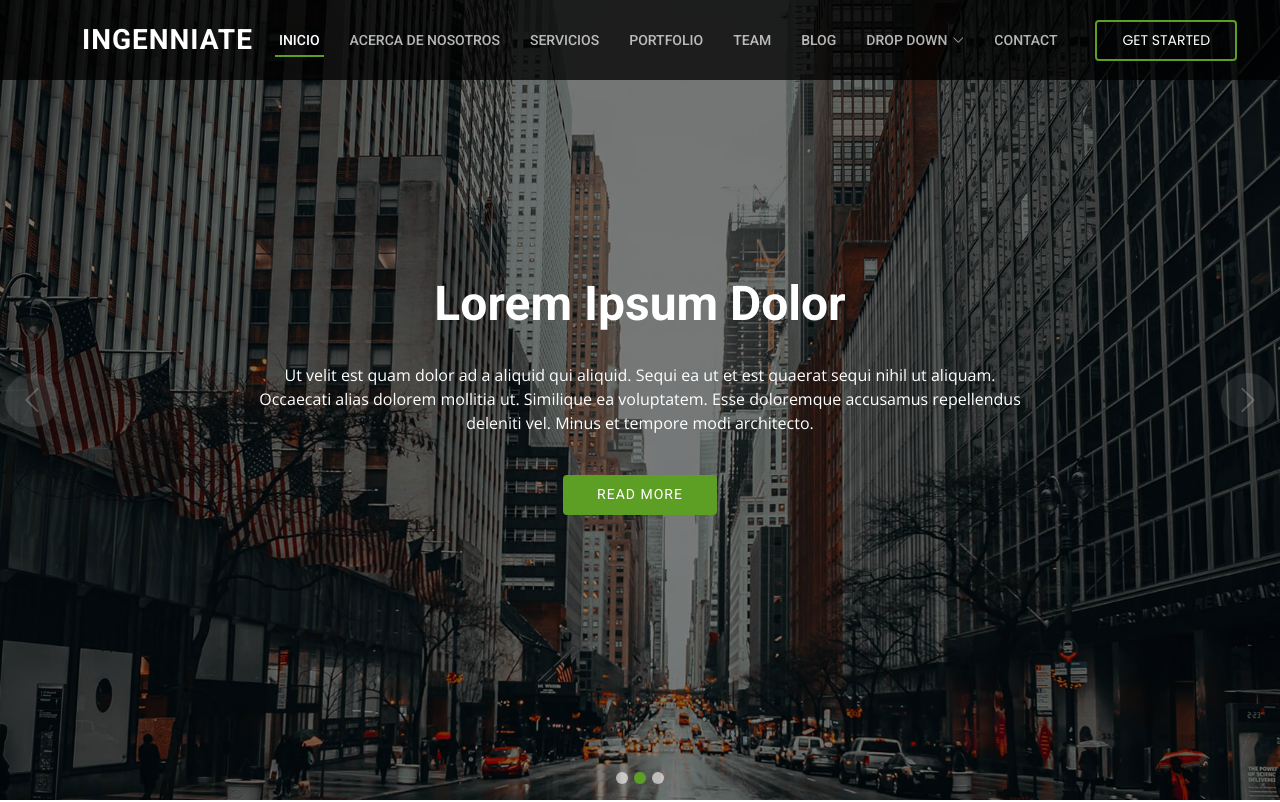
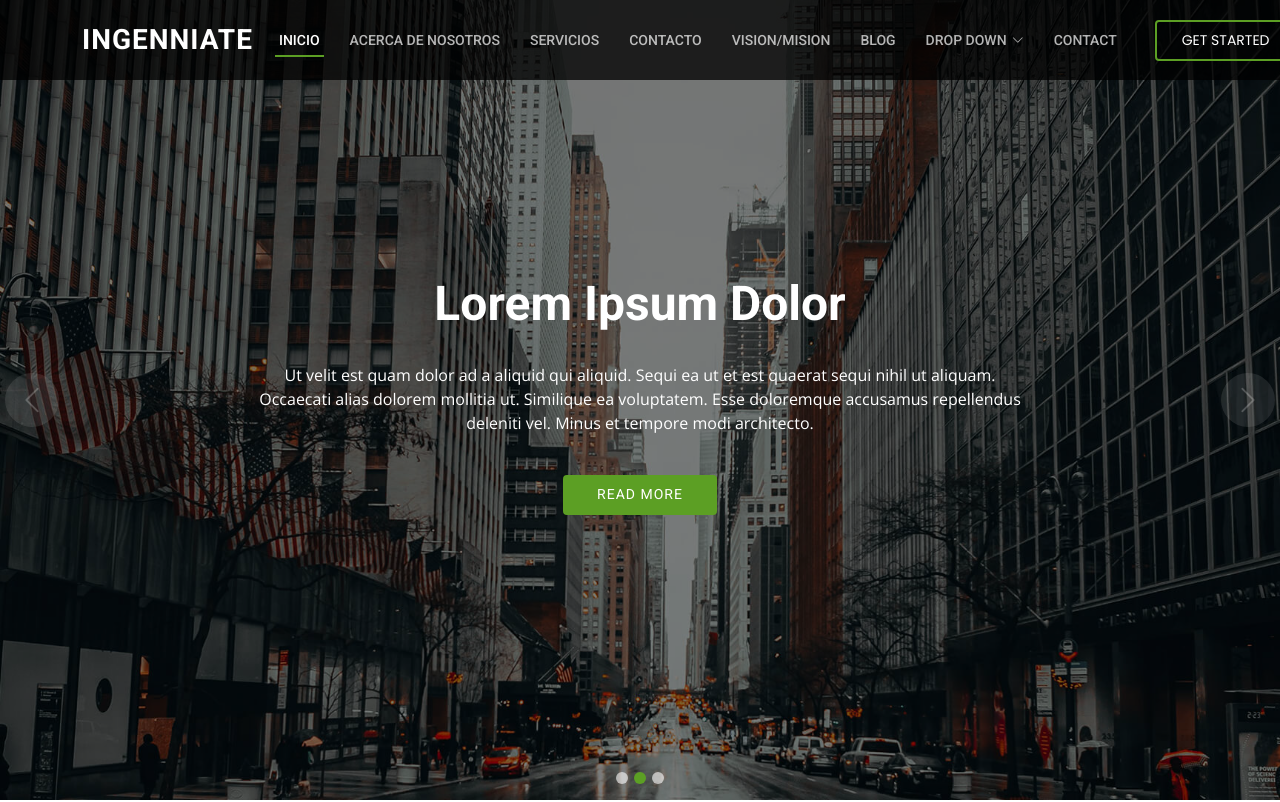
Before and after one commit to RNilson/Ingenniate, a plain HTML site: page index.html in a window 1280 px wide. Shown: the top 802 px of the page. Drawn offline with nearby package versions, Linux system fonts and the light colour scheme.

Commit message:
Academia Ingenniate

```diff
--- a/assets/css/style.css
+++ b/assets/css/style.css
@@ -11,11 +11,11 @@
 --------------------------------------------------------------*/
 body {
   font-family: "Open Sans", sans-serif;
-  color: #444444;
+  color: #1982C4;
 }
 
 a {
-  color: #5c9f24;
+  color: #FFCA3A;
   text-decoration: none;
 }
 
--- a/index.html
+++ b/index.html
@@ -1,5 +1,5 @@
 <!DOCTYPE html>
-<html lang="en">
+<html lang="es">
 
 <head>
   <meta charset="utf-8">
@@ -51,8 +51,8 @@
           <li><a class="nav-link scrollto active" href="#hero">Inicio</a></li>
           <li><a class="nav-link scrollto" href="#about">Acerca de Nosotros</a></li>
           <li><a class="nav-link scrollto" href="#services">Servicios</a></li>
-          <li><a class="nav-link scrollto " href="#portfolio">Portfolio</a></li>
-          <li><a class="nav-link scrollto" href="#team">Team</a></li>
+          <li><a class="nav-link scrollto " href="#portfolio">Contacto</a></li>
+          <li><a class="nav-link scrollto" href="#team">Vision/Mision</a></li>
           <li><a href="blog.html">Blog</a></li>
           <li class="dropdown"><a href="#"><span>Drop Down</span> <i class="bi bi-chevron-down"></i></a>
             <ul>
```
Also changed, not shown: inner-page.html (+1 -1 lines), assets/img/Ingenniate/LogoAmarillo.svg (added), assets/img/Ingenniate/LogoAzul.svg (added), assets/img/Ingenniate/LogoImagen.svg (added), assets/img/LogoImagen.svg (added).
